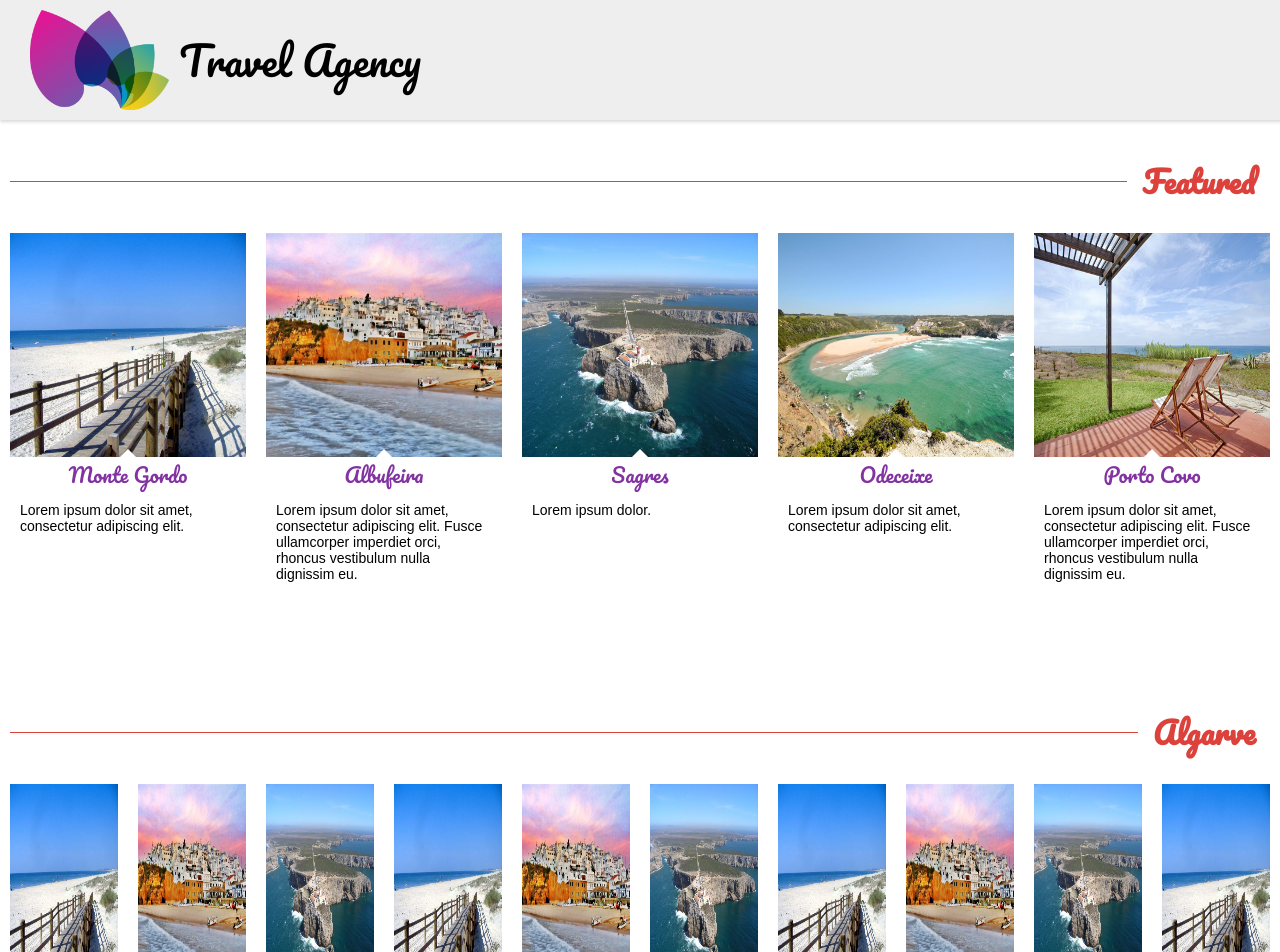
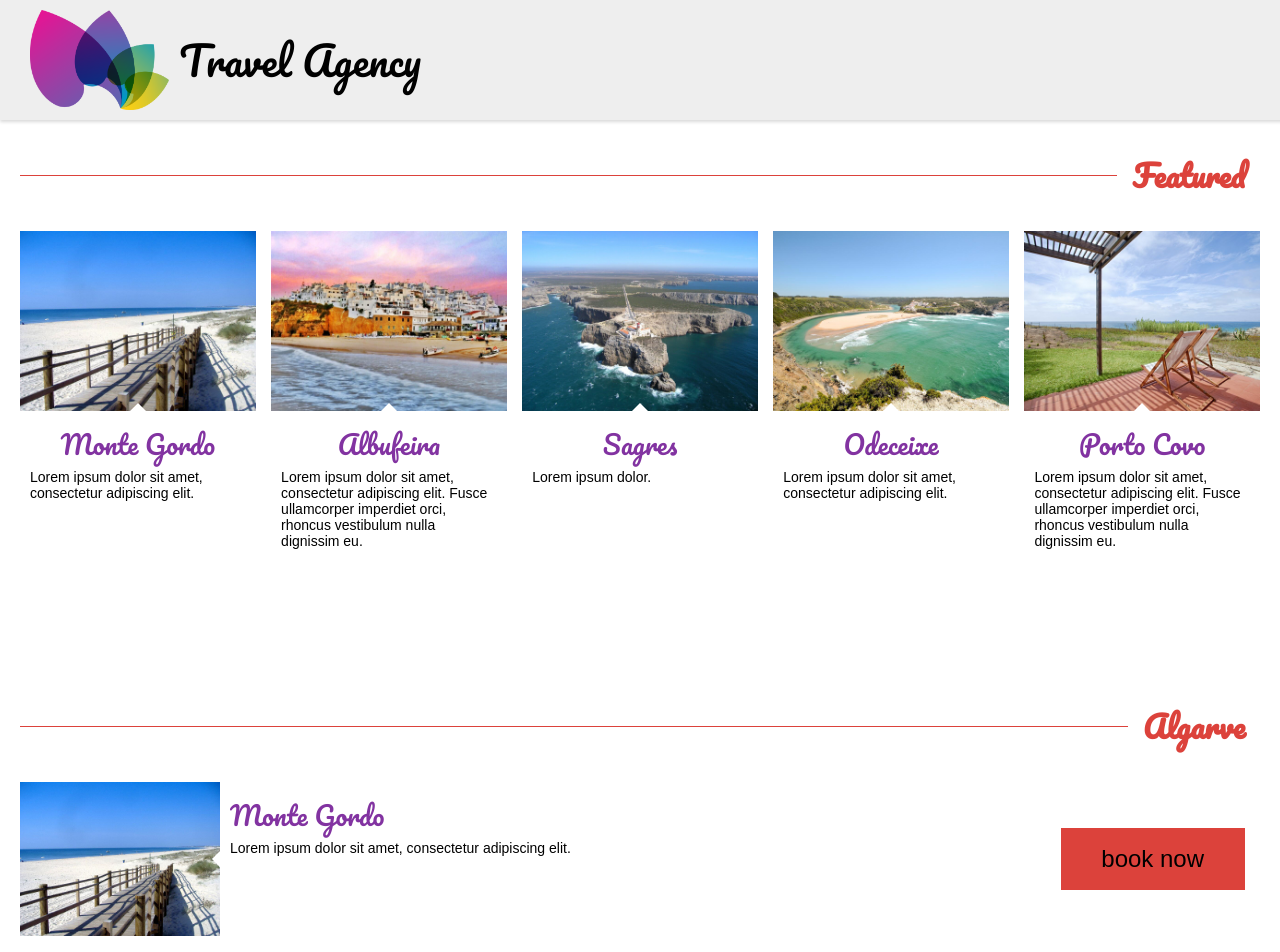
Before and after one commit to DanielFurtado/travel-agency, a React (Create React App) app: page / in a window 1280 px wide. Shown: the top 952 px of the page. Built offline with nearby package versions, Linux system fonts and the light colour scheme; a web font is replaced by a local one.

Commit message:
Add 1 column grid and 5 column grid prop and css

```diff
--- a/src/components/card-section.js
+++ b/src/components/card-section.js
@@ -20,15 +20,21 @@ class Cards extends Component {
     return (
       <div>
         <h2 className="section-title">
+          <button className="btn-grid">
+            <i className="fas fa-th-list"></i>
+          </button>
           <span>{this.props.name}</span>
         </h2>
-        <div className="section-content">
+        <div className={"section-content " + this.props.grid}>
           {this.props.product.map(card => (
-            <div className="card" key={card.id}>
+            <div className="card-wrapper" key={card.id}>
+              <div className="card">
                 <div className="image-wrapper">
                   <img src={card.imgUrl} alt={card.location}/>
+                  <i className="arrow-right"></i>
                   <i className="arrow-up"></i>
                 </div>
+                <div className="card-info-wrapper">
                   <div className="card-title">{card.location}</div>
                   <div className="card-description">{card.description}</div>
                   <div className="card-price-info-wrapper">
@@ -36,7 +42,9 @@ class Cards extends Component {
                     <CardPriceInfo icon="fas fa-users" price={card.priceTwo} currency={card.currency} />
                     <CardPriceInfo icon="fas fa-user-plus" price={card.priceThree} currency={card.currency} />
                   </div>
+                </div>
                 <button className="btn-book-now">book now</button>
+              </div>
             </div>
           ))}
         </div>
--- a/src/css/structure.css
+++ b/src/css/structure.css
@@ -30,7 +30,7 @@ header {
 .container {
   max-width: 1260px;
   margin: 0 auto;
-  padding-top: 130px;
+  padding: 120px 20px 0;
 }
 
 h2 {
@@ -38,8 +38,16 @@ h2 {
   display: flex;
   height: 1px;
   justify-content: center;
-  padding: 26px 0;
+  overflow: hidden;
+  padding: 30px 0px 30px 0px;
+  position: relative;
+  transition: padding 0.3s ease;
 }
+
+h2:hover {
+  padding: 30px 0px 30px 45px;
+}
+
 
 h2 span {
   background: #fff;
@@ -53,17 +61,27 @@ h2:before {
   content: '';
 }
 
+h2:hover::before {
+  background: #bb2c26;
+}
+
+.card-info-wrapper {
+  display: flex;
+  flex-flow: column;
+  padding: 10px;
+}
+
 .card-title {
   color: #8233a1;
   font-family: 'Pacifico', cursive;
-  font-size: 20px;
+  font-size: 26px;
   text-align: center;
 }
 
 .card-description {
   font-size: 14px;
-  height: 100px;
-  padding: 10px;
+  padding: 2px 0 20px 0;
+  flex-grow: 1;
 }
 
 .section-title {
@@ -75,24 +93,110 @@ h2:before {
 
 .section-content {
   display: flex;
+  flex-wrap: wrap;
+}
+
+.card-wrapper {
+  box-sizing: border-box;
+  margin-right: 1.25%;
+  position: relative;
+}
+
+.card-wrapper:last-child {
+  margin-right: 0;
+}
+
+.card-wrapper:before,
+.card-wrapper:after {
+    content: " ";
+    display: table;
+}
+
+.card-wrapper:after {
+    clear: both;
+}
+
+.flex-5-cols .card-wrapper {
+  position: relative;
+  width: 19%;
+}
+
+.flex-5-cols .card {
+  flex-direction: column;
+}
+
+.flex-5-cols .card-info-wrapper {
+  flex-grow: 1;
+}
+
+.flex-1-col .card-wrapper {
+  margin-bottom: 20px;
+  width: 100%;
+}
+
+.flex-1-col .image-wrapper {
+  height: 100%;
+  width: 200px;
+}
+
+.flex-1-col .card {
+  width: 100%;
+}
+
+.flex-1-col .card-title {
+  text-align: left;
+}
+
+.flex-1-col .card-description {
+  display: inline-block;
+}
+
+.flex-1-col .card-price-info-wrapper {
+  justify-content: unset;
+  padding: 5px 0;
+}
+
+.flex-1-col .btn-book-now {
+  width: 15%;
+  position: absolute;
+  right: 0;
+  height: 40%;
+  top: 30%;
+  opacity: 1;
+}
+
+.flex-1-col .card:hover .btn-book-now {
+  height: 100%;
+  top: 0;
+}
+
+.flex-1-col .arrow-up {
+  visibility: hidden;
+}
+
+.flex-1-col .arrow-right {
+  visibility: visible;
 }
 
 .card {
-  margin-right: 20px;
+  display: flex;
+  height: 100%;
+  margin: 0 auto;
   position: relative;
+  transition: box-shadow .2s ease-in-out;
+  box-shadow: none;
 }
 
 .card:hover {
   box-shadow: 0 1px 3px rgba(0,0,0,0.12), 0 1px 2px rgba(0,0,0,0.24);
-  transition: all 0.3s cubic-bezier(.25,.8,.25,1);
 }
 
 .card:hover .card-price-info-wrapper {
-  visibility: visible;
+  opacity: 1;
 }
 
 .card:hover .btn-book-now {
-  visibility: visible;
+  opacity: 1;
 }
 
 .card img {
@@ -130,8 +234,28 @@ h2:before {
   margin-left: -16px;
 }
 
+.arrow-right {
+  bottom: 50%;
+  border-top: 8px solid transparent;
+  border-right: 8px solid #fff;
+  border-bottom: 8px solid transparent;
+  height: 0;
+  right: 0;
+  margin-bottom: -8px;
+  position: absolute;
+  width: 0;
+  visibility: hidden;
+  z-index: 1;
+}
+
+.card:hover .arrow-right {
+  border-top: 16px solid transparent;
+  border-right: 16px solid #fff;
+  border-bottom: 16px solid transparent;
+  margin-bottom: -16px;
+}
+
 .image-wrapper {
-  height: 50%;
   position: relative;
   overflow: hidden;
 }
@@ -154,10 +278,6 @@ h2:before {
   margin: -30px 0 0 -30px;
 }
 
-.card:last-child {
-  margin-right: 0px;
-}
-
 .card img {
   height: 100%;
   width: 100%;
@@ -166,8 +286,13 @@ h2:before {
 .card-price-info-wrapper {
   display: flex;
   justify-content: space-around;
-  padding: 20px 0;
-  visibility: hidden;
+  padding: 10px 0;
+  opacity: 0;
+  transition: opacity .2s ease-in-out;
+}
+
+.flex-1-col .card-price-info {
+  margin-right: 10px;
 }
 
 .card-price-info {
@@ -194,8 +319,29 @@ h2:before {
   font-family: 'Cuprum', sans-serif;
   font-size: 1.5em;
   height: 50px;
-  visibility: hidden;
+  opacity: 0;
   width: 100%;
+  transition: all 0.2s ease;
+}
+
+.btn-book-now:hover {
+  color: #fff;
+}
+
+h2:hover .btn-grid {
+  left: 0;
+}
+
+.btn-grid {
+  background-color: #eee;
+  border: 1px solid #ccc;
+  cursor: pointer;
+  font-size: 16px;
+  left: -40px;
+  padding: 8px;
+  position: absolute;
+  outline: 0;
+  transition: left 0.3s ease;
 }
 
 .hidden {
--- a/src/scripts/App.js
+++ b/src/scripts/App.js
@@ -16,9 +16,9 @@ class App extends Component {
           </div>
         </header>
         <div className="container">
-          <Cards product={data.products[0].featured} name="Featured"/>
-          <Cards product={data.products[0].algarve} name="Algarve"/>
-          <Cards product={data.products[0].alentejo} name="Alentejo"/>
+          <Cards product={data.products[0].featured} name="Featured" grid="flex-5-cols"/>
+          <Cards product={data.products[0].algarve} name="Algarve" grid="flex-1-col"/>
+          <Cards product={data.products[0].alentejo} name="Alentejo" grid="flex-1-col"/>
         </div>
         <Footer />
       </div>
```
Lines whose indentation alone changed are shown as unchanged.
